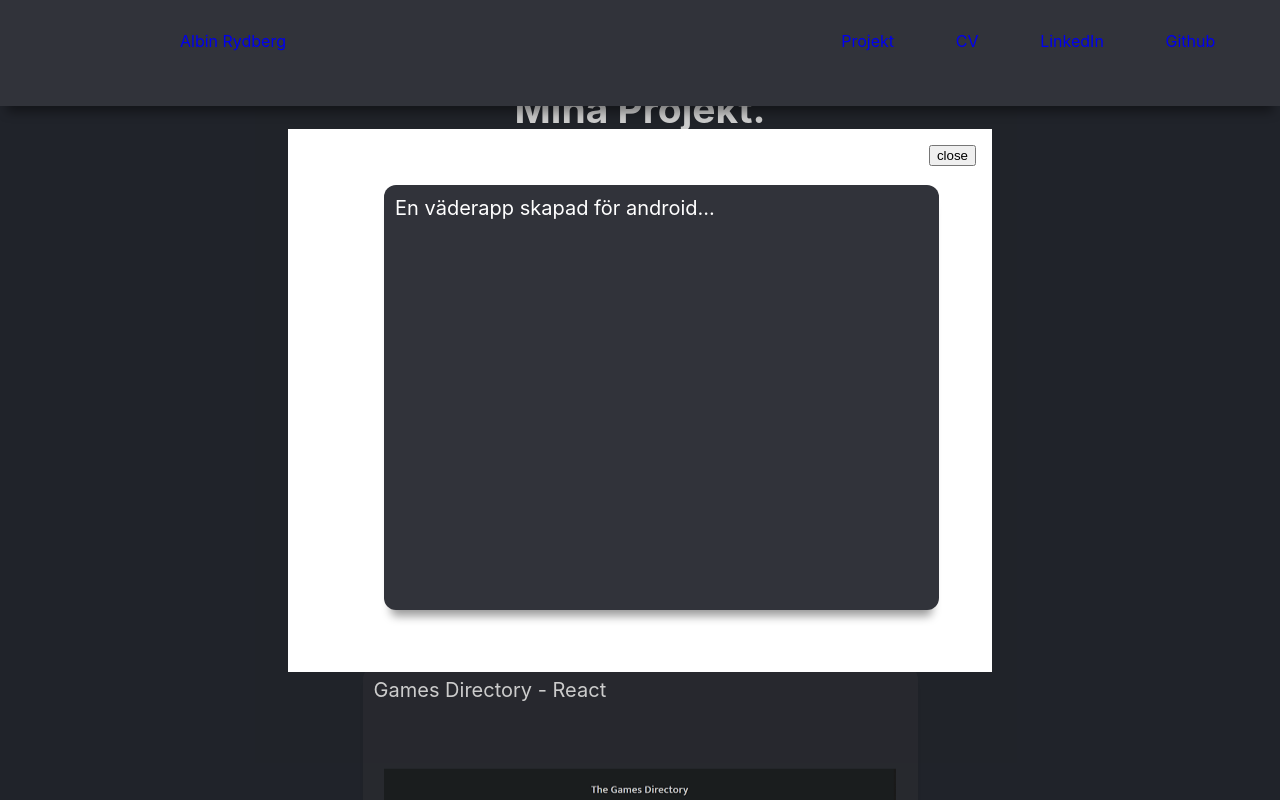
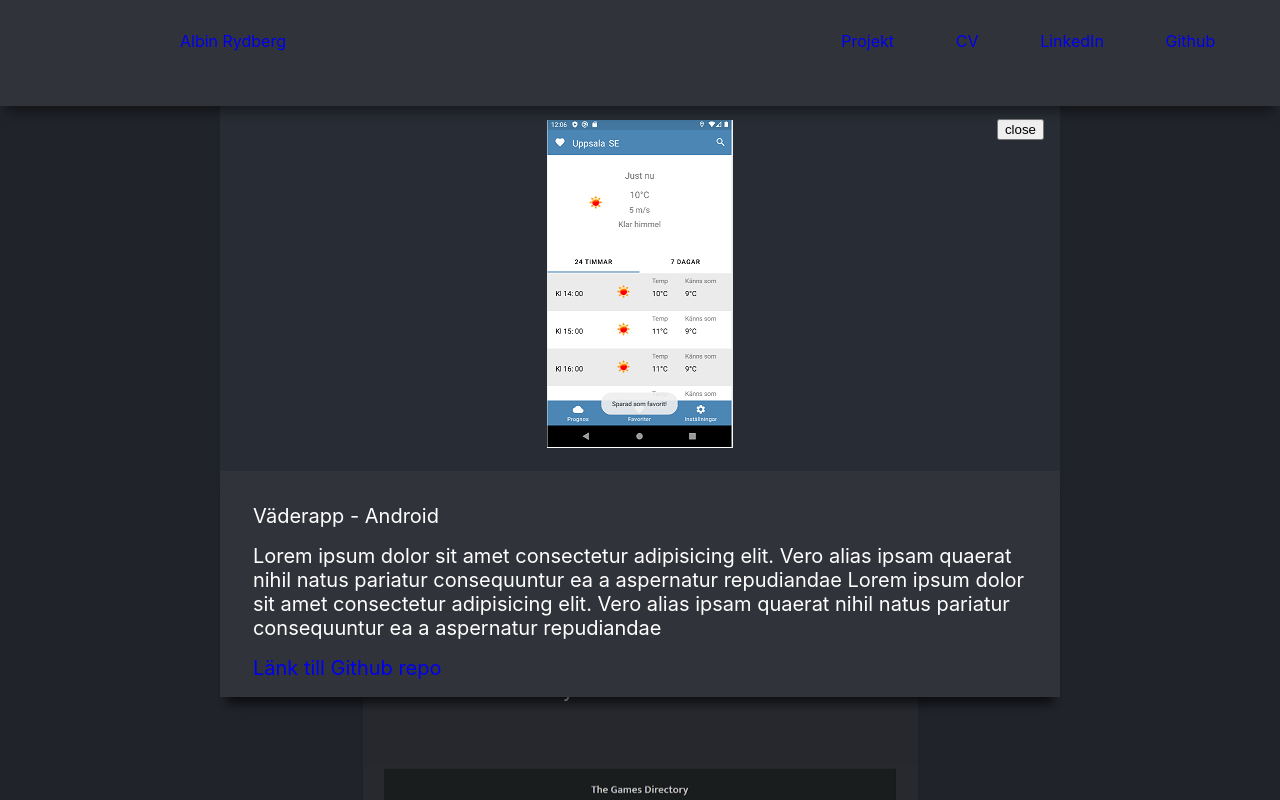
Before and after one commit to alrydb/albinrydberg, a React (Create React App) app: page / in a window 1280 px wide. Both pictures are taken after a click on the element "Väderapp - Android". Shown: the part 769-1569 px from the top of the page. Built offline with nearby package versions, Linux system fonts and the light colour scheme.

Commit message:
popup progress

```diff
--- a/src/App.css
+++ b/src/App.css
@@ -44,7 +44,7 @@ html {
 }
 
 
-img{
+ .project img{
     /* width: 256px;
     height: ; */
 
@@ -53,8 +53,10 @@ img{
     transform: translateY(-50%);
     padding-bottom: 10%;
 
+}
 
-}
+
+
 
 .biography{
 
@@ -148,10 +150,12 @@ flex-wrap: wrap;
 
 .popup-inner{
   position: relative;
-  padding: 32px;
+  /* padding: 32px; */
   width: 100%;
-  max-width: 640px;
-  background-color: white;
+  max-width: 840px;
+  background-color: #31333a;
+
+  box-shadow: 0px 13px 10px -7px rgba(0, 0, 0, 0.4);
 }
 
 .popup-inner .close-btn{
@@ -160,6 +164,60 @@ flex-wrap: wrap;
   right: 16px;
 
 }
+
+.project-popup
+{
+  width: 555px;
+  height: 425px;
+  /* margin: 1.5rem; */
+  font-size: 16px;
+
+  /* margin-right: 10%;
+  margin-left: 10%; */
+
+  /* position: relative;
+  border-radius: 12px;
+  overflow: hidden;
+  border: none;
+  display: inline-block; */
+
+    background-color: #31333a;
+
+  transition: all 0.4s cubic-bezier(0.175, 0.885, 0, 1);
+  box-shadow: 0px 13px 10px -7px rgba(0, 0, 0, 0.4);
+
+}
+
+
+.popup-inner p{
+  color: white;
+  text-align: left;
+  /* margin-left: 50px;
+  margin-top: 0; */
+  margin: 0;
+  padding-top: 2%;
+  padding-left: 2%;
+  font-size: 20px;
+}
+
+.popup-top{
+
+  background-color: #282c34;
+  padding-top: 2%;
+  padding-bottom: 2%;
+  /* width: 840px;
+  height: 366px; */
+
+}
+
+.popup-bottom{
+
+
+  padding: 2%;
+  box-shadow: 0px 13px 10px -7px rgba(0, 0, 0, 0.4);
+
+}
+
 
 
 
--- a/src/components/ProjectList.jsx
+++ b/src/components/ProjectList.jsx
@@ -7,10 +7,21 @@ export default function ProjectList() {
   const [buttonPopup, setButtonPopup] = useState(false)
   const [descritpionPopup, setDescriptionPopup] = useState(['hello world'])
   const [imagePopup, setImagePopup] = useState([''])
+  const [titlePopup, setTitlePopup] = useState([''])
   const [linkPopup, setLinkPopup] = useState([''])
 
 
-  const descriptionVaderApp = "En väderapp skapad för android...";
+  const descriptionVaderApp = "Lorem ipsum dolor sit amet consectetur adipisicing elit. Vero alias ipsam quaerat nihil natus pariatur consequuntur ea a aspernatur repudiandae Lorem ipsum dolor sit amet consectetur adipisicing elit. Vero alias ipsam quaerat nihil natus pariatur consequuntur ea a aspernatur repudiandae";
+  const descriptionGamesDirectory = "Lorem ipsum dolor sit amet consectetur adipisicing elit. Vero alias ipsam quaerat nihil natus pariatur consequuntur ea a aspernatur repudiandae Lorem ipsum dolor sit amet consectetur adipisicing elit. Vero alias ipsam quaerat nihil natus pariatur consequuntur ea a aspernatur repudiandae  "
+
+  const titleVaderApp ="Väderapp - Android"
+  const titleGamesDirectory = "The Games Directory - React"
+
+  const imageVaderApp = 'images/projectvaderapp.png'
+  const imageGamesDirectory = 'images/projectgamessite.png'
+
+  const linkVaderApp = "https://github.com/alrydb/VaderApp"
+  const linkGamesDirectory = "https://github.com/alrydb/TheGamesDirectory"
 
   return (
     <div className='projectList' id='projects'>
@@ -18,21 +29,26 @@ export default function ProjectList() {
 
 
 
-
-
-
-          <div className='project' onClick={() =>  {setButtonPopup(true); setDescriptionPopup(descriptionVaderApp)}}> <p>Väderapp - Android</p><img src='images/projectvaderapp.png' alt="" /> </div>
-          <div className='project' onClick={() => { setButtonPopup(true); setDescriptionPopup("Games Directory - React"); setImagePopup('images/projectgamessite.png')}}> <p>Games Directory - React</p><img src='images/projectgamessite.png' alt="" /> </div>
+          <div className='project' onClick={() =>  {setButtonPopup(true); setTitlePopup(titleVaderApp);setDescriptionPopup(descriptionVaderApp); setImagePopup(imageVaderApp); setLinkPopup(linkVaderApp)}}> <p>{titleVaderApp}</p><img src={imageVaderApp} alt="" /> </div>
+          <div className='project' onClick={() => { setButtonPopup(true); setTitlePopup(titleGamesDirectory);setDescriptionPopup(descriptionGamesDirectory); setImagePopup(imageGamesDirectory); setLinkPopup(linkGamesDirectory)}}> <p>{titleGamesDirectory}</p><img src={imageGamesDirectory}alt="" /> </div>
           <div className='project'> <img src="https://via.placeholder.com/150" alt="" /> </div>
           <div className='project'> <img src="https://via.placeholder.com/150" alt="" /> </div>
 
       <Popup trigger={buttonPopup} setTrigger={setButtonPopup} >
 
-      <div className='project'>
-      <p> {descritpionPopup}</p>
-      <img src={imagePopup} alt="" />
+     <div className='popup-top'>
+     <img src={imagePopup} alt="" />
+     </div>
 
+      <div className='popup-bottom'>
+      <p> {titlePopup}</p>
+      <p>{descritpionPopup}</p>
+      <p><a href={linkPopup} target="_blank">Länk till Github repo</a></p>
       </div>
+
+
+
+
       </Popup>
 
 
```
